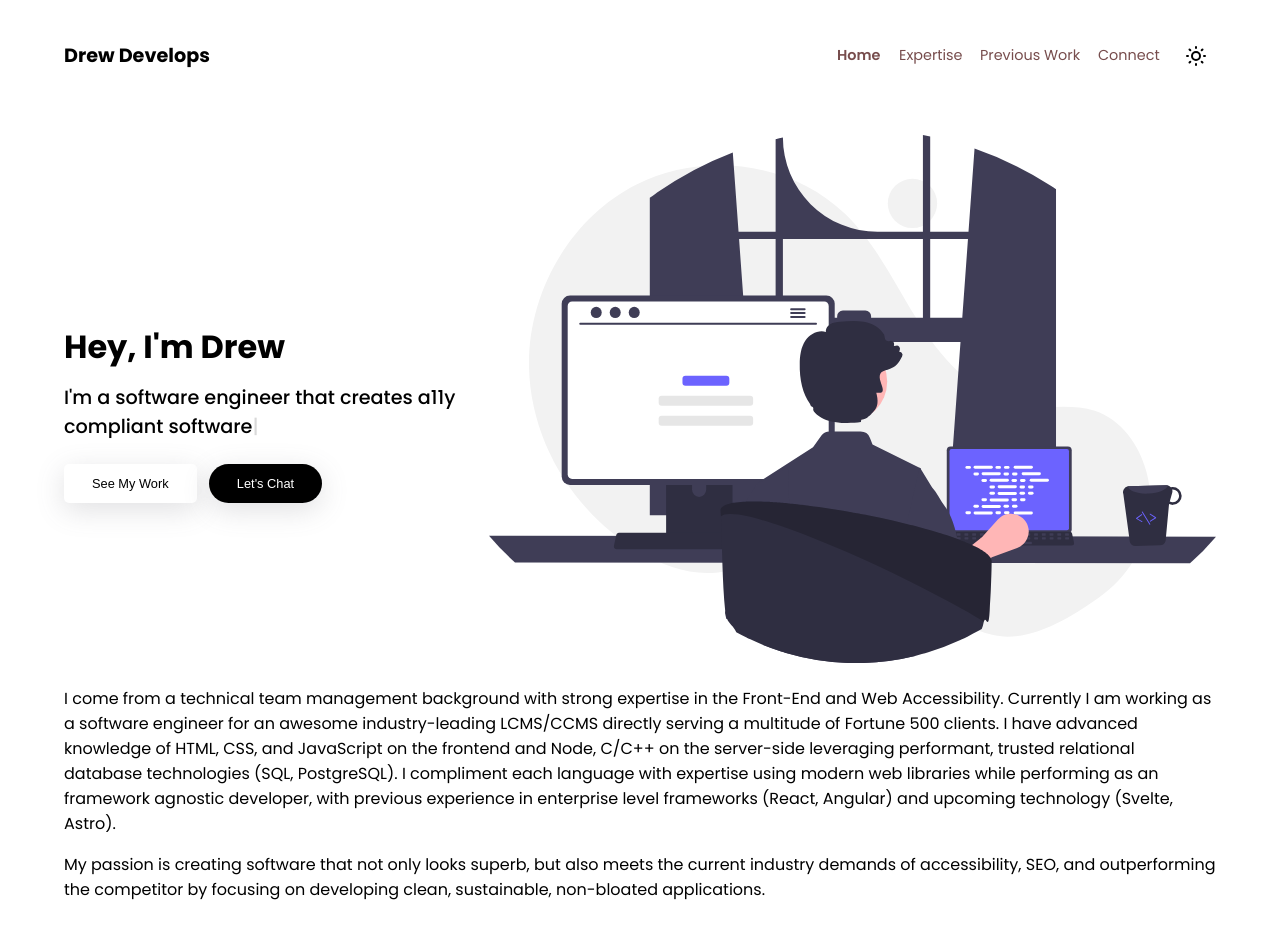
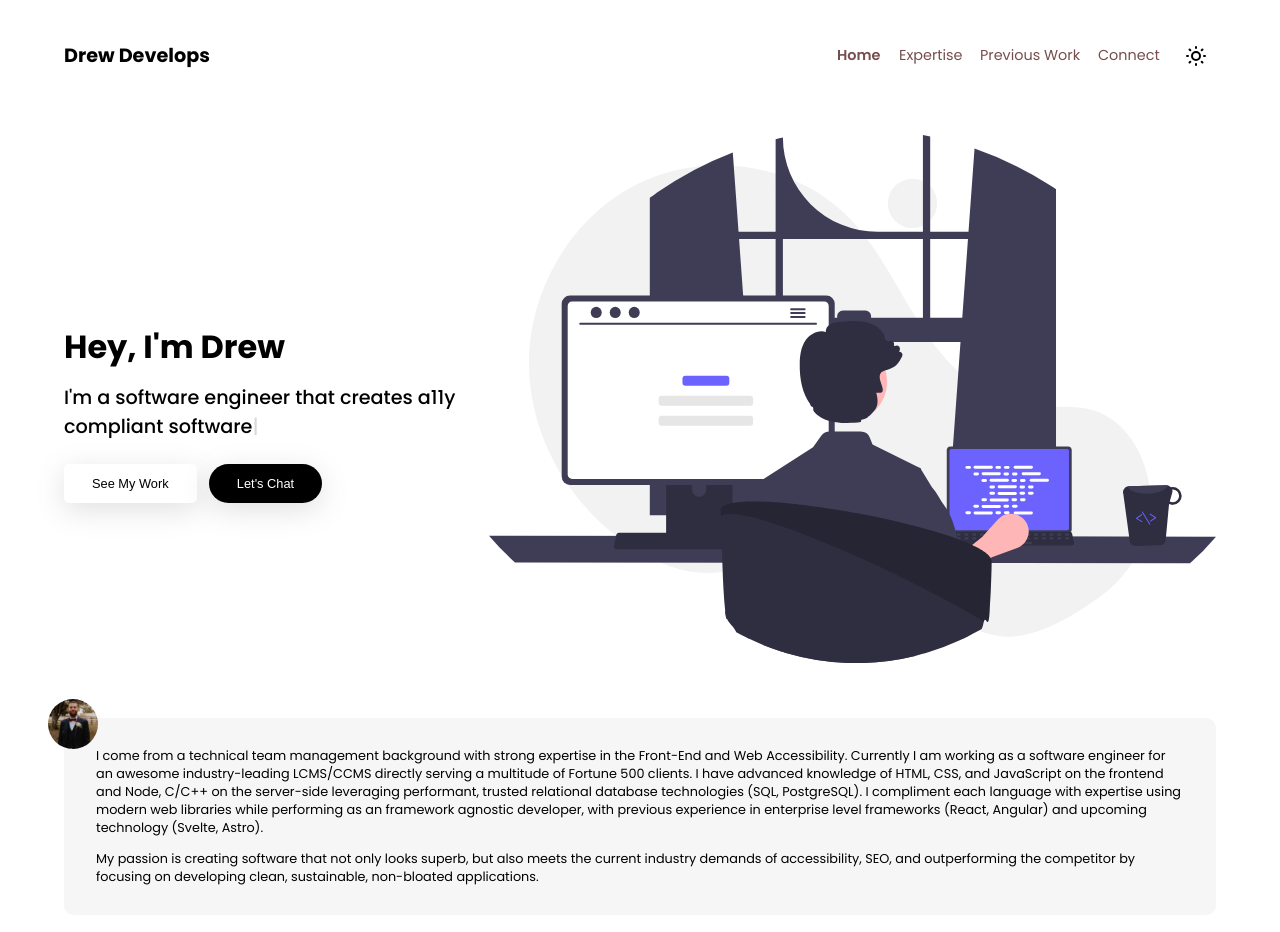
Before and after one commit to drewdoesdevelopment/drew-develops, a SvelteKit app: page / in a window 1280 px wide. Shown: the top 932 px of the page. Built offline with nearby package versions, Linux system fonts and the light colour scheme.

Commit message:
Adds profile picture to intro blurb

```diff
--- a/src/routes/+page.svelte
+++ b/src/routes/+page.svelte
@@ -34,6 +34,7 @@
 	</div>
 
 	<div class="intro">
+        <img class="intro-pic" alt="Professional headshot of Drew in a tux with a rustic backdrop" src="/images/profile.jpg" />
 		<p>
 			I come from a technical team management background with strong expertise in the Front-End and
 			Web Accessibility. Currently I am working as a software engineer for an awesome
@@ -82,6 +83,24 @@
 		}
 	}
 
+    .intro {
+        background-color: #f6f6f6;
+        padding: 1rem 2rem;
+        border-radius: 10px;
+        margin: 3rem 0;
+        font-size: 0.8rem;
+        position: relative;
+
+        &-pic {
+            width: 50px;
+            height: 50px;
+            border-radius: 100%;
+            position: absolute;
+            top: -1.2rem;
+            left: -1rem;
+        }
+    }
+
 	button {
 		margin-top: 0.5rem;
 		padding: 10px 26px;
--- a/src/styles/global.scss
+++ b/src/styles/global.scss
@@ -54,6 +54,7 @@
 
 :root {
     --dark-primary: #1f1d25;
+    --dark-secondary: #1e252f;
     --dark-text-color: white;
 }
 
@@ -72,6 +73,10 @@ html[data-theme="dark"] {
             fill: white;
         }
     }
+
+    .intro {
+        background-color: var(--dark-secondary) !important;
+    }
 }
 
 body {
```
Also changed, not shown: static/images/profile.jpg (added).
